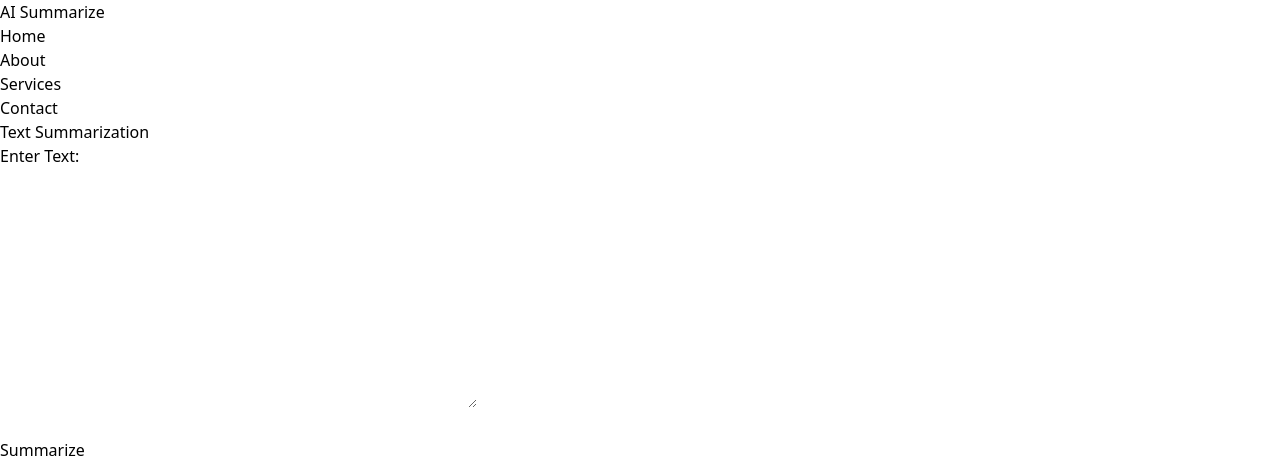
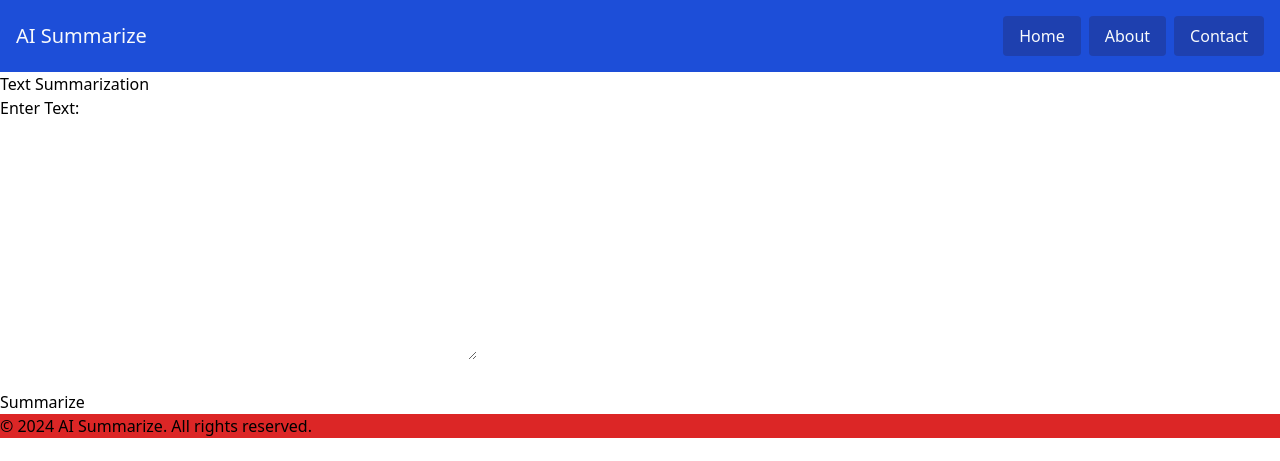
Before and after one commit to ashsajal1/django-summary-ai, a Django app: page /ai/summary/ in a window 1280 px wide. Shown: the top 461 px of the page. Run offline with Django 5.2, Linux system fonts and the light colour scheme.

Commit message:
createa button

```diff
--- a/ai_summarize_app/static/css/global.css
+++ b/ai_summarize_app/static/css/global.css
@@ -578,6 +578,26 @@ video {
   }
 }
 
+.btn {
+  border-radius: 0.25rem;
+  --tw-bg-opacity: 1;
+  background-color: rgb(30 64 175 / var(--tw-bg-opacity));
+  padding-left: 1rem;
+  padding-right: 1rem;
+  padding-top: 0.5rem;
+  padding-bottom: 0.5rem;
+  --tw-text-opacity: 1;
+  color: rgb(248 250 252 / var(--tw-text-opacity));
+  transition-property: all;
+  transition-timing-function: cubic-bezier(0.4, 0, 0.2, 1);
+  transition-duration: 300ms;
+}
+
+.btn:hover {
+  --tw-bg-opacity: 1;
+  background-color: rgb(30 58 138 / var(--tw-bg-opacity));
+}
+
 .static {
   position: static;
 }
@@ -586,7 +606,46 @@ video {
   display: block;
 }
 
+.flex {
+  display: flex;
+}
+
+.items-center {
+  align-items: center;
+}
+
+.justify-between {
+  justify-content: space-between;
+}
+
+.gap-2 {
+  gap: 0.5rem;
+}
+
+.bg-blue-700 {
+  --tw-bg-opacity: 1;
+  background-color: rgb(29 78 216 / var(--tw-bg-opacity));
+}
+
 .bg-red-600 {
   --tw-bg-opacity: 1;
   background-color: rgb(220 38 38 / var(--tw-bg-opacity));
 }
+
+.p-4 {
+  padding: 1rem;
+}
+
+.text-xl {
+  font-size: 1.25rem;
+  line-height: 1.75rem;
+}
+
+.font-medium {
+  font-weight: 500;
+}
+
+.text-slate-50 {
+  --tw-text-opacity: 1;
+  color: rgb(248 250 252 / var(--tw-text-opacity));
+}
--- a/ai_summarize_app/static/css/style.css
+++ b/ai_summarize_app/static/css/style.css
@@ -1,3 +1,9 @@
 @tailwind base;
 @tailwind components;
 @tailwind utilities;
+
+@layer components {
+    .btn {
+        @apply bg-blue-800 hover:bg-blue-900 transition-all duration-300 text-slate-50 px-4 py-2 rounded;
+    }
+}
--- a/ai_summarize_app/summarize/templates/summary.html
+++ b/ai_summarize_app/summarize/templates/summary.html
@@ -1,4 +1,4 @@
-{% extends "master.html" %} {% block title %} Summarization page {% endblock %}
+{% extends "base.html" %} {% block title %} Summary {% endblock %}
 {% block content %}
 <p>Text Summarization</p>
 <p>{{ summarized_text }}</p>
--- a/ai_summarize_app/summarize/templates/summary_form.html
+++ b/ai_summarize_app/summarize/templates/summary_form.html
@@ -1,4 +1,4 @@
-{% extends "master.html" %} {% block title %} Summarization page {% endblock %}
+{% extends "base.html" %} {% block title %} Summarization page {% endblock %}
 {% block content %}
 <h1>Text Summarization</h1>
 <form method="post" action="{% url 'summary' %}">
--- a/ai_summarize_app/templates/navbar.html
+++ b/ai_summarize_app/templates/navbar.html
@@ -1,11 +1,10 @@
-<nav>
-    <div class="navbar">
-        <a href="#" class="logo">AI Summarize</a>
-        <ul class="nav-links">
-            <li><a href="#">Home</a></li>
-            <li><a href="#">About</a></li>
-            <li><a href="#">Services</a></li>
-            <li><a href="#">Contact</a></li>
+<nav class="p-4 bg-blue-700">
+    <div class="flex items-center justify-between">
+        <a class='text-xl font-medium text-slate-50' href="#">AI Summarize</a>
+        <ul class="flex items-center justify-between gap-2">
+            <li class='btn'><a href="/">Home</a></li>
+            <li class='btn'><a href="#">About</a></li>
+            <li class='btn'><a href="#">Contact</a></li>
         </ul>
     </div>
 </nav>
```
